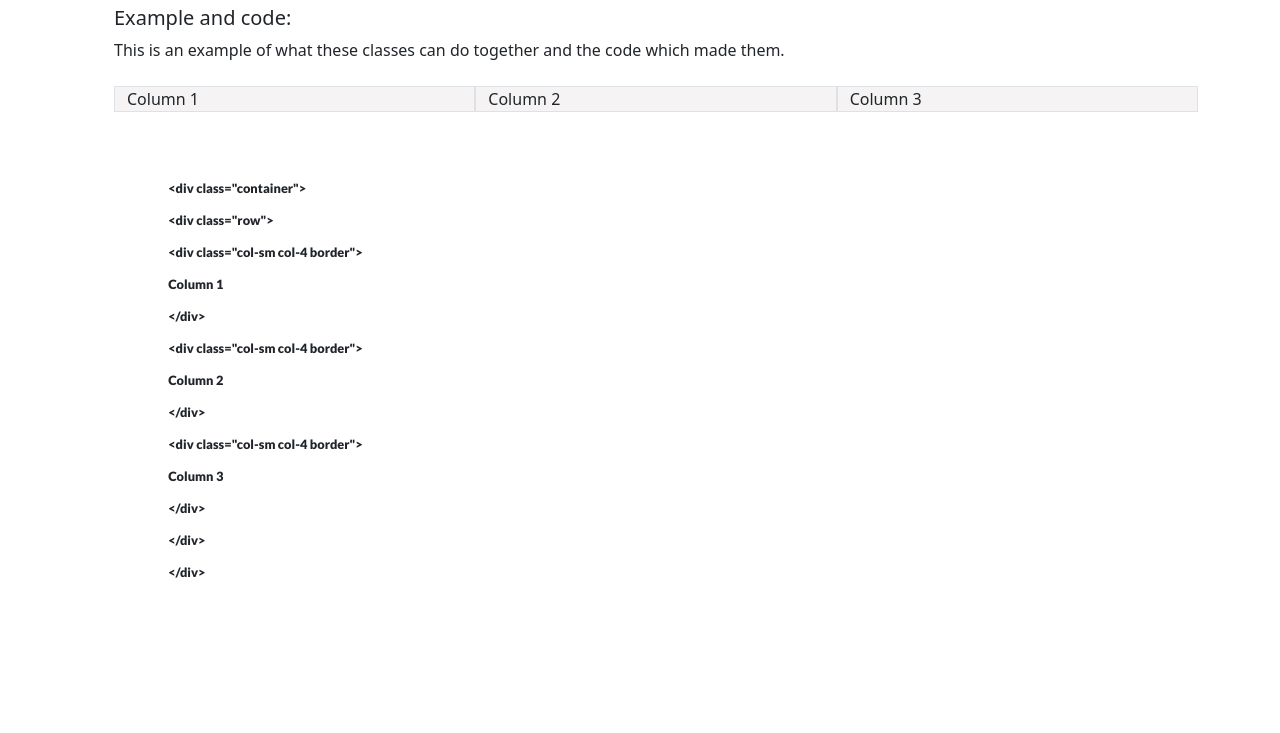
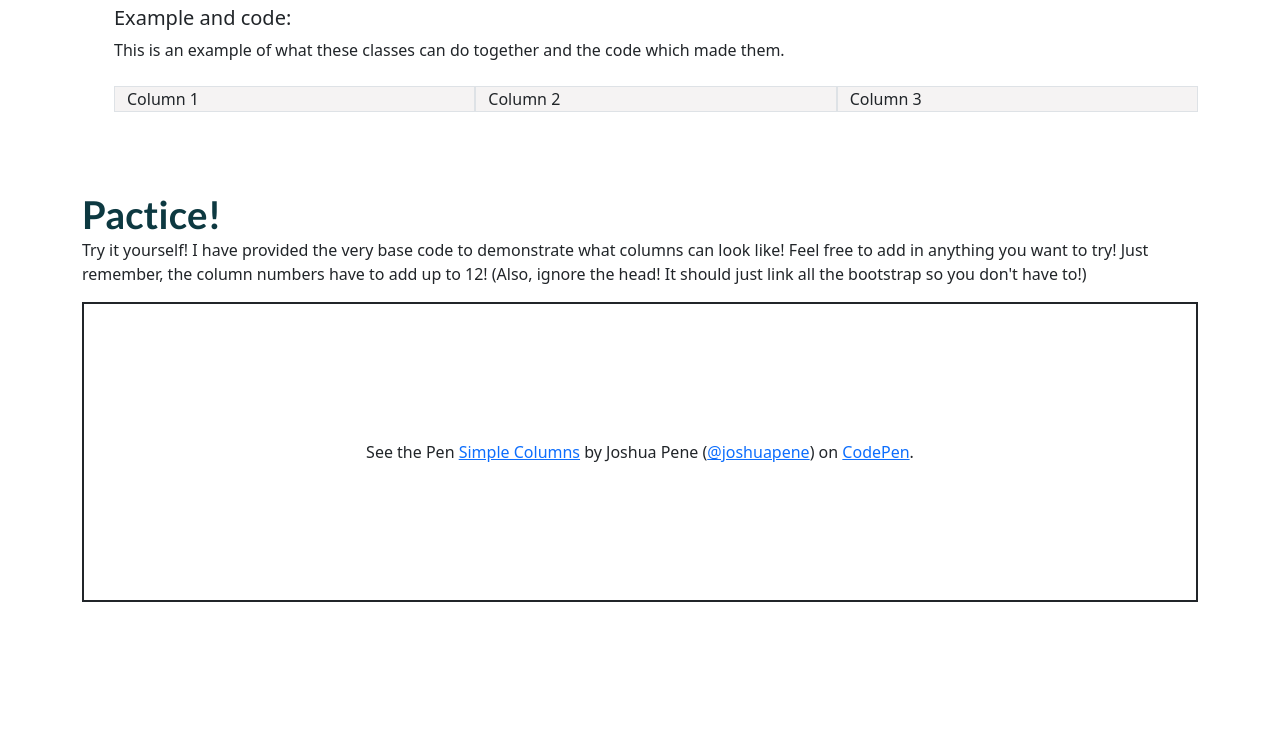
Before and after one commit to JoshuaPene/BootTutorial, a plain HTML site: page src/index.html in a window 1280 px wide. Shown: the part 3460-4193 px from the top of the page. Drawn offline with nearby package versions, Linux system fonts and the light colour scheme; a script that the page names is missing.

Commit message:
I added a ton of changes. It should work well now, but some of the spacing might be weird. I'm working on that now!

```diff
--- a/src/index.html
+++ b/src/index.html
@@ -171,23 +171,22 @@
                               </div>
                             </div>
                           </div>
-                          <br></br>
-                          <h6><p>&lt;div class="container"></p>
-                                    <p>&lt;div class="row"></p>
-                                      <p>&lt;div class="col-sm col-4 border"></p>
-                                        <p>Column 1</p>
-                                      <p>&lt;/div></p>
-                                      <p>&lt;div class="col-sm col-4 border"></p>
-                                        <p>Column 2</p>
-                                      <p>&lt;/div></p>
-                                      <p>&lt;div class="col-sm col-4 border"></p>
-                                        <p>Column 3</p>
-                                      <p>&lt;/div></p>
-                                    <p>&lt;/div></p>
-                                  <p>&lt;/div></p></h6>
               </li>
             </ul>
       </div>
+    </div>
+
+    <div class="container" style="padding-top: 70px;">
+                  <h1>Pactice!</h1>
+                  <p> Try it yourself! I have provided the very base code to demonstrate what columns can look like! Feel free to
+                  add in anything you want to try! Just remember, the column numbers have to add up to 12! (Also, ignore the head!
+                  It should just link all the bootstrap so you don't have to!)</p>
+                  <p class="codepen" data-height="600" data-theme-id="dark" data-default-tab="html,result" data-slug-hash="ExvMYdd" data-editable="true" data-user="joshuapene" style="height: 300px; box-sizing: border-box; display: flex; align-items: center; justify-content: center; border: 2px solid; margin: 1em 0; padding: 1em;">
+              <span>See the Pen <a href="https://codepen.io/joshuapene/pen/ExvMYdd">
+              Simple Columns</a> by Joshua Pene (<a href="https://codepen.io/joshuapene">@joshuapene</a>)
+              on <a href="https://codepen.io">CodePen</a>.</span>
+              </p>
+              <script async src="https://cpwebassets.codepen.io/assets/embed/ei.js"></script>
     </div>
 
 
@@ -272,7 +271,7 @@
                                           <p>&lt;img class="card-img-top" src="images/serve.png" alt="Serving"></p>
                                             <p>&lt;div class="card-body"></p>
                                               <p>&lt;h3 class="card-title">Serving&lt;/h3></p>
-                                              <p>&lt;p class="card-text">Choose between beginner, intermediate, and expert exercises!&lt</p>
+                                              <p>&lt;p class="card-text">Choose between beginner, intermediate, and expert exercises!&lt/p>
                                               <p>&lt;a href="#" class="btn btn-outline-info">Learn now!&lt;/a></p>
                                             <p>&lt;/div></p>
                                           <p>&lt;/div></p>
@@ -324,16 +323,28 @@
             <ul class="options">
               <li>
                 <h5>rounded</h5>
-                <p>This will round the corners of whatever element it is applied to</p>
+                <p>This will round the corners of whatever element it is applied to.</p>
                 <h5>float-left float-right</h5>
-                <p>These options will float whatever you want</p>
+                <p>These options will float whatever you want.</p>
                 <h5>foot</h5>
-                <p>Foot is a class that you add to the footer to get some basic layouts applied to your footer</p>
+                <p>Foot is a class that you add to the footer to get some basic layouts applied to your footer.</p>
                 <h5>foot-list</h5>
-                <p>this is what you would apply to a list used in the footer</p>
+                <p>this is what you would apply to a list used in the footer (you can find these footer examples in my footer down below).</p>
               </li>
             </ul>
       </div>
+    </div>
+
+    <div class="container content">
+                  <h1>Pactice!</h1>
+                  <p> Try it yourself! Anywhere there is a "#" you should be able to put in code that I have shown you.
+                    (It looks like a mess right now, so I would recommend you <b>start with the img class!</b>) Have fun!</p>
+                    <p class="codepen" data-height="600" data-theme-id="dark" data-default-tab="html,result" data-slug-hash="zYdbOBp" data-editable="true" data-user="joshuapene" style="height: 300px; box-sizing: border-box; display: flex; align-items: center; justify-content: center; border: 2px solid; margin: 1em 0; padding: 1em;">
+                        <span>See the Pen <a href="https://codepen.io/joshuapene/pen/zYdbOBp">
+                        Card Example</a> by Joshua Pene (<a href="https://codepen.io/joshuapene">@joshuapene</a>)
+                        on <a href="https://codepen.io">CodePen</a>.</span>
+                      </p>
+                      <script async src="https://cpwebassets.codepen.io/assets/embed/ei.js"></script>
     </div>
 
 
```
